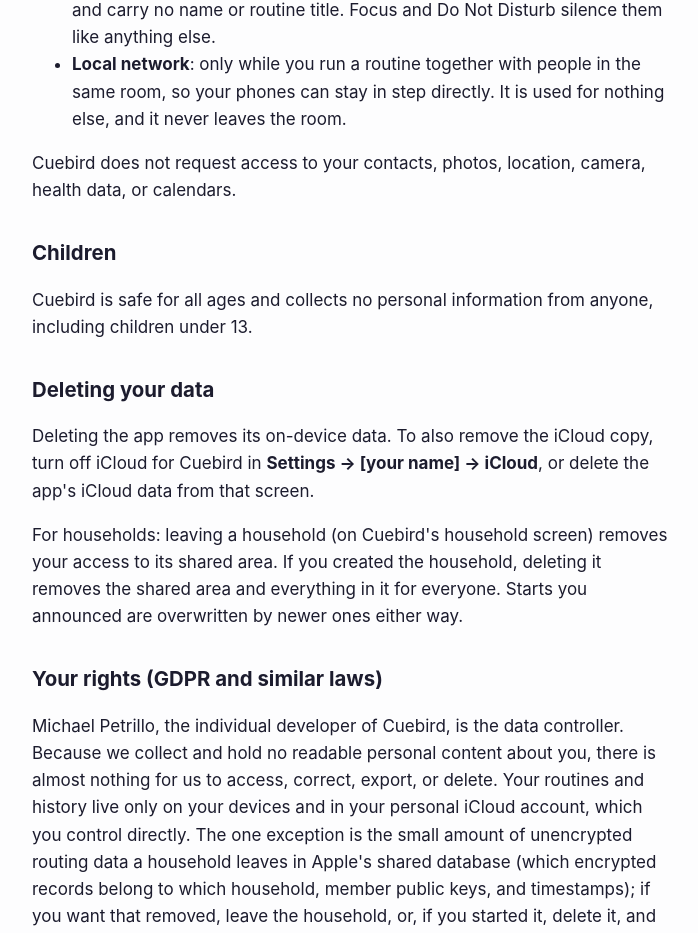
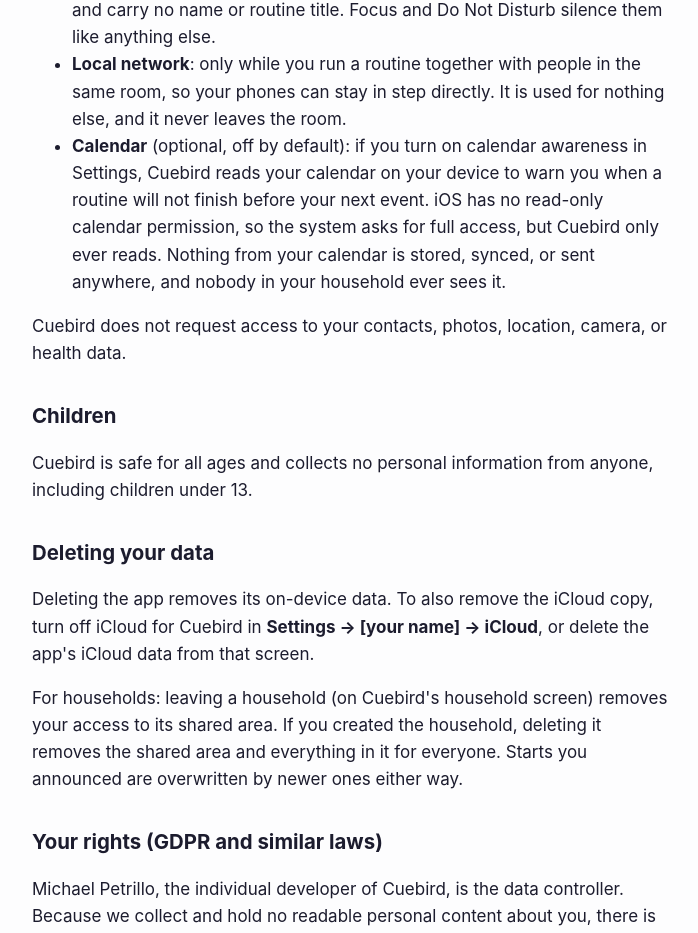
Before and after one commit to MikeyPetrillo/cuebird-site, a plain HTML site: page privacy.html in a window 1280 px wide. Shown: the part 2352-3285 px from the top of the page, without its empty margins (288-986 px from the left). Drawn offline with Linux system fonts and the light colour scheme.

Commit message:
Privacy: disclose the optional calendar permission (b94 calendar awareness)
Read only by conduct, full access by necessity (iOS has no read-only
tier), on device only, never stored or synced, never visible to the
household. Removes calendars from the does-not-request list.

```diff
--- a/privacy.html
+++ b/privacy.html
@@ -114,9 +114,15 @@ developer never sees it.</p>
   <li><strong>Local network</strong>: only while you run a routine together
   with people in the same room, so your phones can stay in step directly. It is
   used for nothing else, and it never leaves the room.</li>
+  <li><strong>Calendar</strong> (optional, off by default): if you turn on
+  calendar awareness in Settings, Cuebird reads your calendar on your device
+  to warn you when a routine will not finish before your next event. iOS has
+  no read-only calendar permission, so the system asks for full access, but
+  Cuebird only ever reads. Nothing from your calendar is stored, synced, or
+  sent anywhere, and nobody in your household ever sees it.</li>
 </ul>
 <p>Cuebird does not request access to your contacts, photos, location,
-camera, health data, or calendars.</p>
+camera, or health data.</p>
 
 <h2>Children</h2>
 <p>Cuebird is safe for all ages and collects no personal information from
```
